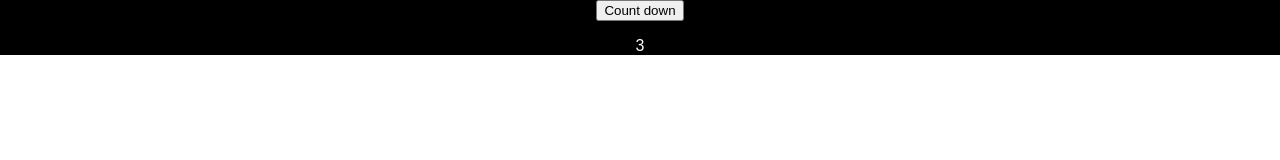
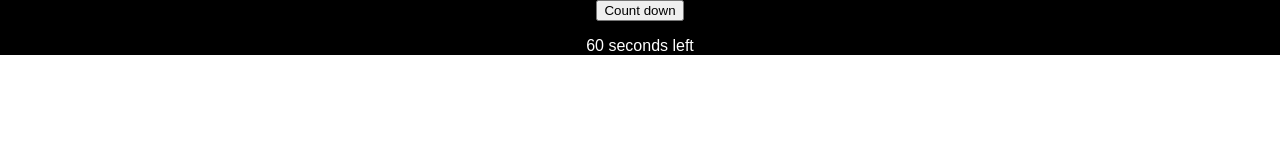
Before and after one commit to edblad/react-dashboard, a React (Create React App) app: page / in a window 1280 px wide. Shown: the top 160 px of the page. Built offline with nearby package versions, Linux system fonts and the light colour scheme.

Commit message:
simple timer works

```diff
--- a/src/components/App.js
+++ b/src/components/App.js
@@ -3,19 +3,19 @@ import Timer from './Timer';
 import '../App.css';
 
 class App extends Component {
-  state = {
-    secondsLeft: 10
-  }
+  // state = {
+  //   secondsLeft: 5
+  // }
 
-  handleChange = (timeLeft) => {
-    this.setState({ secondsLeft: timeLeft });
-    console.log(timeLeft)
-  }
+  // handleChange = (timeLeft) => {
+  //   this.setState({ secondsLeft: timeLeft });
+  //   console.log(timeLeft)
+  // }
 
   render() {
     return (
       <div className="App">
-        <Timer secondsLeft={this.state.secondsLeft} handleChange={this.handleChange} />
+        <Timer seconds={60} />
       </div>
     );
   }
--- a/src/components/Timer.js
+++ b/src/components/Timer.js
@@ -2,36 +2,55 @@ import React, { Component } from 'react';
 
 class Timer extends Component {
     state = {
-        secondsLeft: this.props.secondsLeft,
+        seconds: this.props.seconds,
+        secondsLeft: this.props.seconds,
+        style: {
+            backgroundColor: '#000',
+            color: '#fff'
+        },
+        resetButton: false
     }
 
     countDown = () => {
-        if(this.state.secondsLeft > 0){
-          this.setState({ secondsLeft: this.state.secondsLeft - 1 });
-        }
-    }
-
-    componentDidMount() {
         this.interval = setInterval( () => {
             console.log(this.state.secondsLeft);
             if (this.state.secondsLeft > 0) {
                 this.setState({ secondsLeft: this.state.secondsLeft - 1 });
             }
             if (this.state.secondsLeft === 0){
-                this.props.handleChange(0)
+                this.setState(
+                    {
+                        style: {
+                            backgroundColor: '#fff',
+                            color: '#000'
+                        },
+                        resetButton: true
+                    }
+                );
             }
         }, 1000);
     }
 
-    componentWillUnmount() {
-        clearInterval(this.interval);
+    resetTimer = () => {
+        this.setState({ secondsLeft: this.props.seconds });
     }
 
     render(){
+        let countDownButton = <button onClick={this.countDown}>Count down</button>;
+        if(this.state.resetButton){
+            countDownButton = null;
+        }
+
+        let resetButton = null;
+        if(this.state.resetButton){
+            resetButton = <button onClick={this.resetTimer}>Reset</button>;
+        }
+
         return (
-            <div className="timer">
-                <button onClick={this.countDown}>Count down</button>
-                <p>{this.state.secondsLeft}</p>
+            <div style={this.state.style}>
+                { countDownButton }
+                { resetButton }
+                <p>{this.state.secondsLeft} seconds left</p>
             </div>
         )
     }
```
